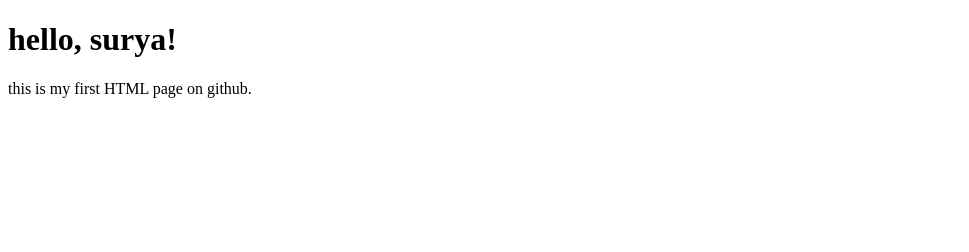
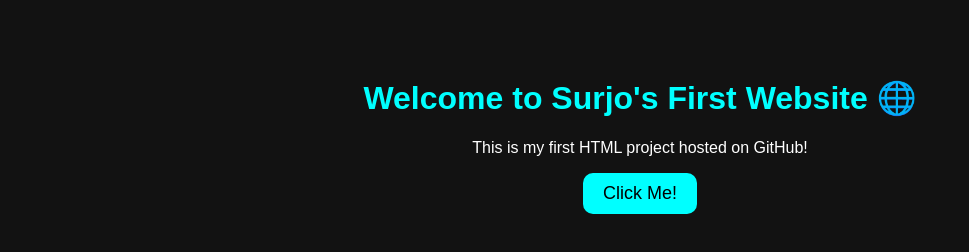
Before and after one commit to pubgplayer766-code/My-fast-website-., a plain HTML site: page index.HTML in a window 1280 px wide. Shown: the whole page, without its empty margins (0-969 px from the left). Drawn offline with Linux system fonts and the light colour scheme.

Commit message:
Revise HTML for Surjo's First Website
Updated HTML structure and styling for the website.

```diff
--- a/index.HTML
+++ b/index.HTML
@@ -1,9 +1,37 @@
-<!DOCTYPE HTML>
-<HTML>
-<title>my first website</title>
-<head/>
+<!DOCTYPE html>
+<html lang="en">
+<head>
+  <meta charset="UTF-8">
+  <meta name="viewport" content="width=device-width, initial-scale=1.0">
+  <title>Surjo's First Website</title>
+  <style>
+    body {
+      background-color: #121212;
+      color: white;
+      font-family: Arial, sans-serif;
+      text-align: center;
+      padding: 50px;
+    }
+    h1 {
+      color: #00ffff;
+    }
+    button {
+      background: #00ffff;
+      color: black;
+      padding: 10px 20px;
+      border: none;
+      border-radius: 10px;
+      cursor: pointer;
+      font-size: 18px;
+    }
+    button:hover {
+      background: #0099ff;
+    }
+  </style>
+</head>
 <body>
-<h1>hello, surya!</h1>
-<P>this is my first HTML page on github.</p>
+  <h1>Welcome to Surjo's First Website 🌐</h1>
+  <p>This is my first HTML project hosted on GitHub!</p>
+  <button onclick="alert('Thanks for visiting!')">Click Me!</button>
 </body>
-<html/>
+</html>
```
